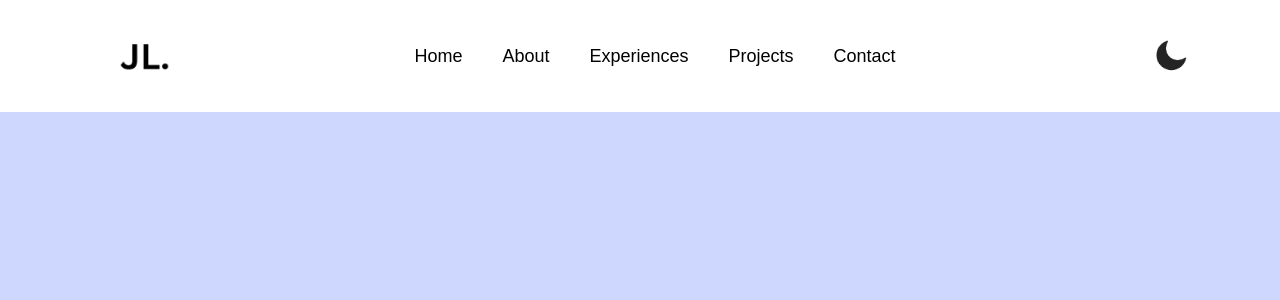
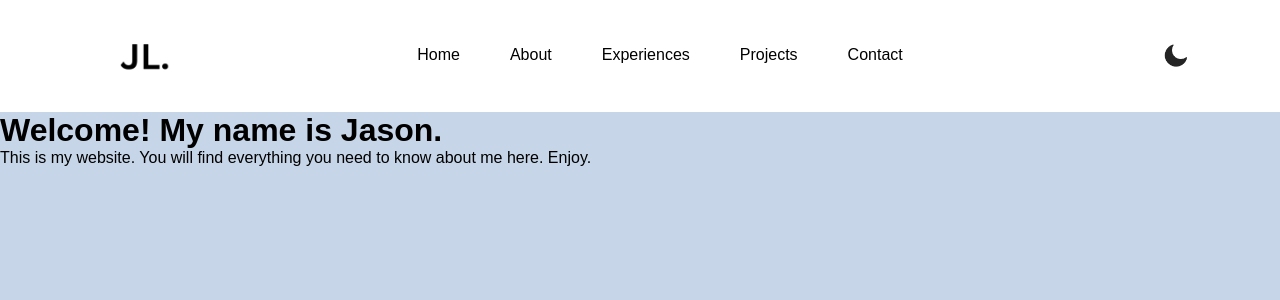
Before and after one commit to jasonliu1103/personalportfoliowebsite, a React (Create React App) app: page / in a window 1280 px wide. Shown: the top 300 px of the page. Built offline with nearby package versions, Linux system fonts and the light colour scheme.

Commit message:
Added hover animation, fixed dark mode, starting home section

```diff
--- a/src/App.js
+++ b/src/App.js
@@ -1,5 +1,6 @@
 import { useEffect, useState } from "react";
 import Navbar from "./components/Navbar.jsx";
+import About from "./components/Home.jsx";
 
 function App() {
   const current_theme = localStorage.getItem("current_state");
@@ -12,6 +13,7 @@ function App() {
   return (
     <div className={`container ${theme}`}>
       <Navbar theme={theme} setTheme={setTheme} />
+      <About theme={theme} setTheme={setTheme} />
     </div>
   );
 }
--- /dev/null
+++ b/src/components/Home.jsx
@@ -0,0 +1,22 @@
+import React from "react";
+
+const Home = ({ theme }) => {
+  return (
+    <div>
+      <h1
+        className="toggle-heading"
+        style={{
+          color: theme === "light" ? "#000" : "#fff",
+        }}
+      >
+        Welcome! My name is Jason.
+      </h1>
+      <p3>
+        This is my website. You will find everything you need to know about me
+        here. Enjoy.
+      </p3>
+    </div>
+  );
+};
+
+export default Home;
--- a/src/components/Navbar.css
+++ b/src/components/Navbar.css
@@ -21,13 +21,14 @@ ul {
 
 ul li {
   display: inline-block;
-  margin: 10px 20px;
-  font-size: 18px;
+  margin: 10px 25px;
+  font-size: 16px;
+  border-bottom: 3px solid transparent;
   cursor: pointer;
 }
 
 .icon-toggle {
-  width: 40px;
+  width: 30px;
   cursor: pointer;
   margin-left: 40px;
 }
@@ -36,3 +37,8 @@ ul li {
   background: #000;
   color: #fff;
 }
+
+ul li:hover {
+  color: rgb(45, 165, 165);
+  border-bottom: 3px solid;
+}
--- a/src/index.css
+++ b/src/index.css
@@ -8,7 +8,7 @@
 .container {
   width: 100vw;
   min-height: 100vh;
-  background: #ced8ff;
+  background: #c6d5e7;
   transition: 0.3s;
 }
 
```
Also changed, not shown: src/components/Home.css (added).
